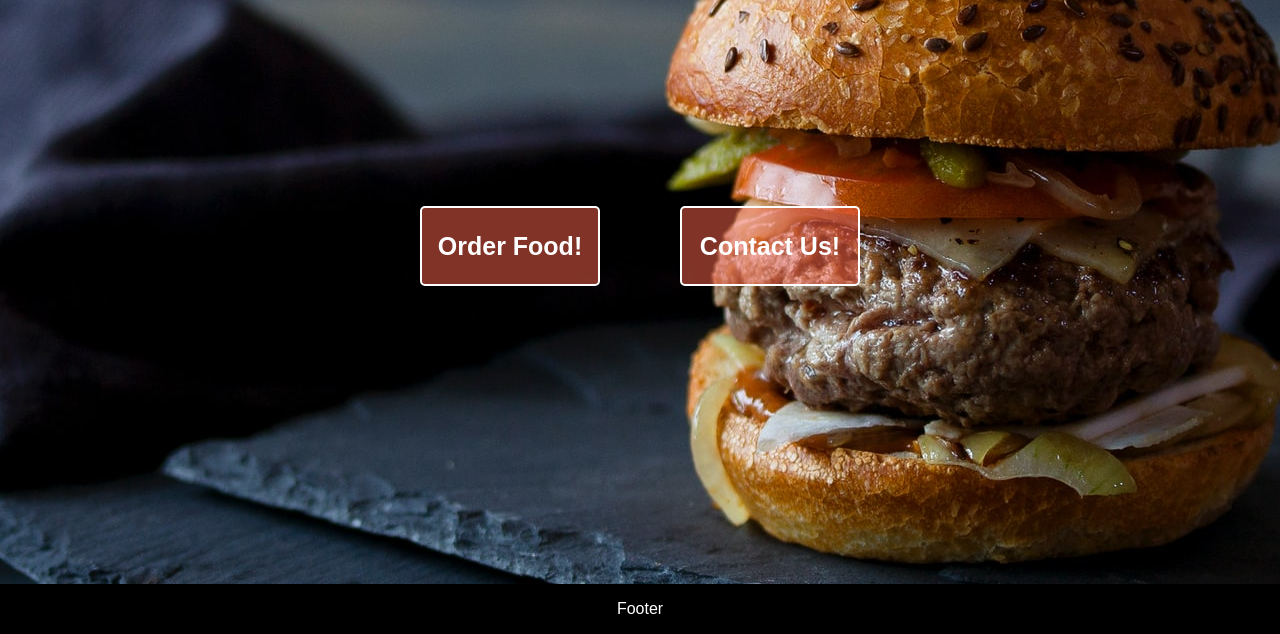
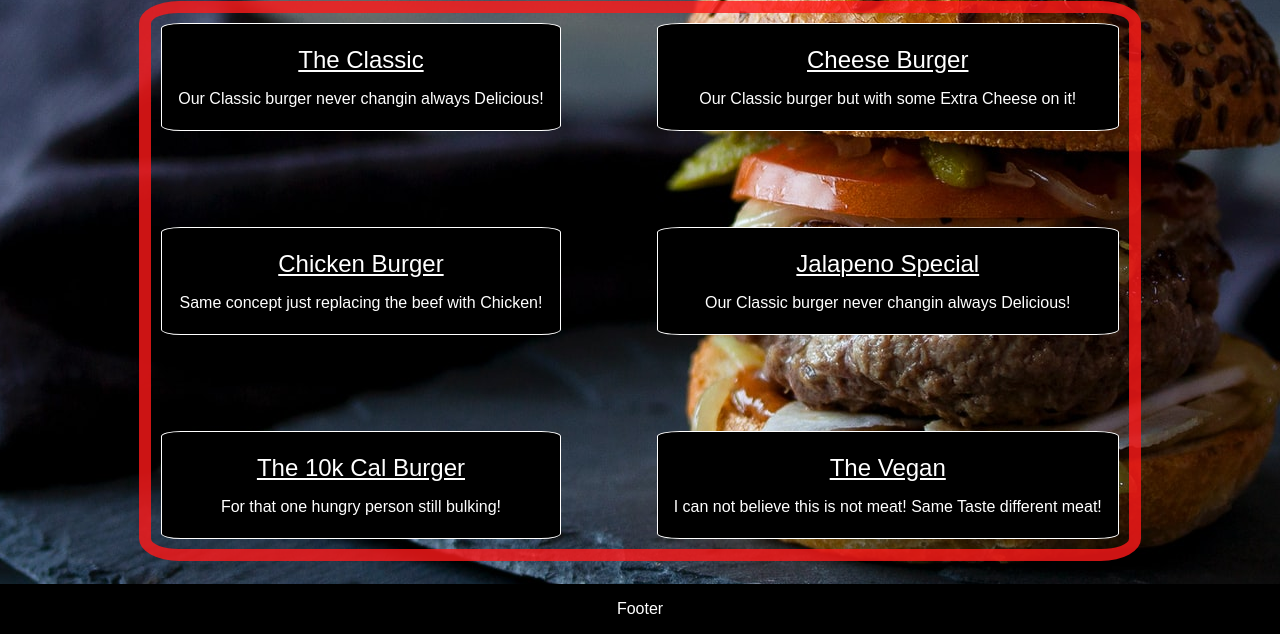
Before and after one commit to AlexSaxena/Restaurant, a website built with webpack: page dist/index.html in a window 1280 px wide. Shown: the part 166-800 px from the top of the page. Built offline with nearby package versions, Linux system fonts and the light colour scheme.

Commit message:
Adds JS MenuPage & Updates Styling

```diff
--- a/src/index.js
+++ b/src/index.js
@@ -1,13 +1,11 @@
-import hello from "./menuPage";
 import "./styles/main.css";
 import renderHeader from "./header";
 import renderFooter from "./footer";
 import renderIntroPage from "./introPage";
-import bgBurger from "./assets/bgBurger.jpg";
+import renderMenuPage from "./menuPage";
 
 console.log(123);
-console.log(hello());
 
 let contentDiv = document.querySelector(".content-div");
 
-contentDiv.append(renderHeader(), renderIntroPage(), renderFooter());
+contentDiv.append(renderHeader(), renderMenuPage(), renderFooter());
--- a/src/menuPage.js
+++ b/src/menuPage.js
@@ -1,5 +1,61 @@
-function hello() {
-  return "Hello from Menu.js";
+function renderMenuPage() {
+  let mainDiv = document.createElement("main");
+  mainDiv.className = "main-menu";
+  let menuTitle = document.createElement("H1");
+  menuTitle.className = "menu-title";
+  menuTitle.textContent = "Our Menu";
+  let menuDiv = document.createElement("div");
+  menuDiv.className = "menu-div";
+
+  let item1 = createItem(
+    "The Classic",
+    "Our Classic burger never changin always Delicious!"
+  );
+  let item2 = createItem(
+    "Cheese Burger",
+    "Our Classic burger but with some Extra Cheese on it!"
+  );
+  let item3 = createItem(
+    "Chicken Burger",
+    "Same concept just replacing the beef with Chicken!"
+  );
+  let item4 = createItem(
+    "Jalapeno Special",
+    "Our Classic burger never changin always Delicious!"
+  );
+  let item5 = createItem(
+    "The 10k Cal Burger",
+    "For that one hungry person still bulking!"
+  );
+  let item6 = createItem(
+    "The Vegan",
+    "I can not believe this is not meat! Same Taste different meat!"
+  );
+  menuDiv.append(item1, item2, item3, item4, item5, item6);
+
+  // Background Image
+  mainDiv.style.backgroundImage = "url(bgBurger.jpg)";
+  mainDiv.style.backgroundSize = "stretch";
+  mainDiv.style.backgroundRepeat = "no-repeat";
+  mainDiv.style.backgroundPosition = "center bottom";
+  mainDiv.style.backgroundAttachment = "fixed";
+
+  mainDiv.append(menuTitle, menuDiv);
+  return mainDiv;
 }
 
-export default hello;
+function createItem(title, content) {
+  let wrapper = document.createElement("div");
+  wrapper.className = "menu-item";
+  let span1 = document.createElement("span");
+  span1.className = "item-title";
+  span1.textContent = title;
+  let span2 = document.createElement("span");
+  span2.className = "item-content";
+  span2.textContent = content;
+
+  wrapper.append(span1, span2);
+  return wrapper;
+}
+
+export default renderMenuPage;
--- a/src/styles/main.css
+++ b/src/styles/main.css
@@ -38,8 +38,10 @@ header a {
 header a:hover {
   color: #96c5c1;
 }
+main {
+  flex-grow: 1;
+}
 .main-div {
-  flex-grow: 1;
   display: flex;
   justify-content: center;
   align-items: center;
@@ -72,3 +74,42 @@ header a:hover {
   justify-content: center;
   align-items: center;
 }
+.main-menu {
+  display: flex;
+  align-items: center;
+  justify-content: center;
+  flex-direction: column;
+}
+.menu-title {
+  color: white;
+  text-decoration: underline;
+  padding: 1rem;
+}
+.menu-div {
+  min-height: 70vh;
+  border: solid hsla(0, 100%, 55%, 0.8) 0.8rem;
+  display: grid;
+  grid-template-columns: auto auto;
+  padding: 10px;
+  gap: 6rem;
+  border-radius: 4%;
+}
+.menu-item {
+  border: solid white 1px;
+  border-radius: 5%;
+  background: black;
+  color: white;
+  display: flex;
+  flex-direction: column;
+  align-items: center;
+  justify-content: center;
+  padding: 1rem;
+}
+.item-title {
+  font-size: 1.5rem;
+  text-decoration: underline;
+  padding-bottom: 1rem;
+}
+.item-content {
+  font-size: 1rem;
+}
```
Also changed, not shown: dist/bundle.js.
